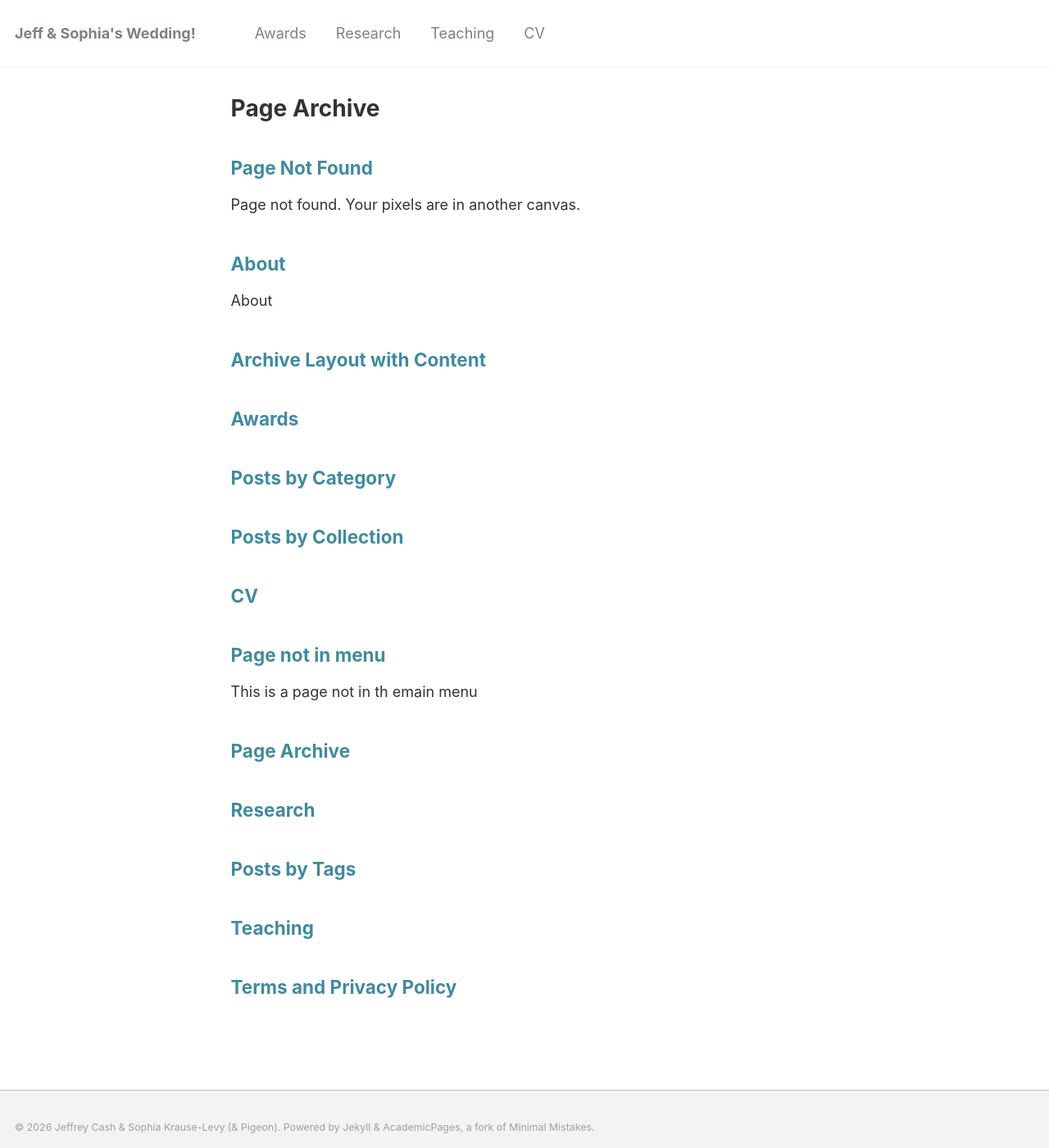
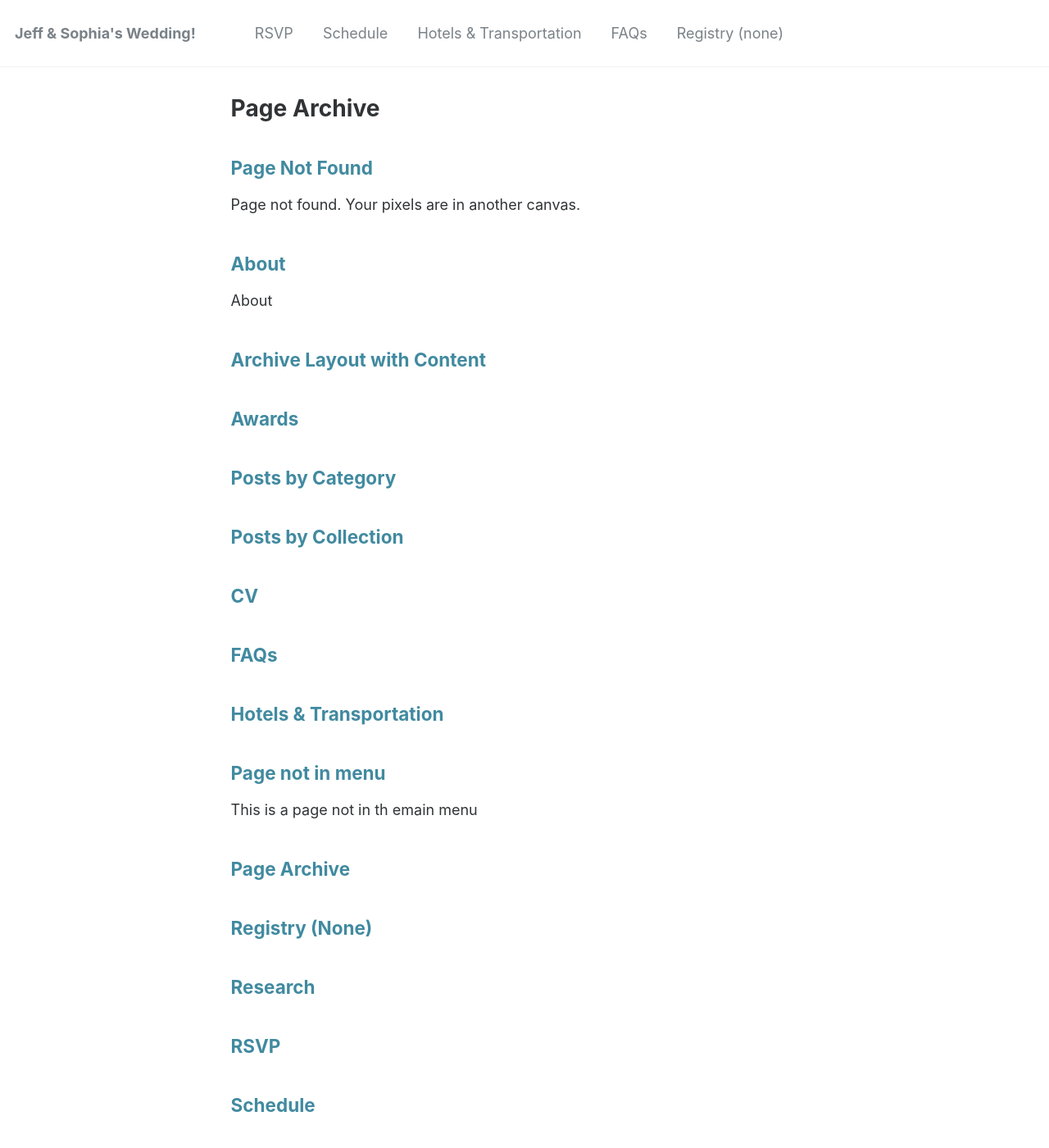
Before and after one commit to duckduckpigeon/duckduckpigeon.github.io, a Jekyll site: the page built from _pages/page-archive.html, in a window 1280 px wide and 1400 px high. Shown: the whole window at 82% size. Built offline with Jekyll 4.4.1, drawn with Linux system fonts in a browser that asks for light colours.

```diff
--- a/_data/authors.yml
+++ b/_data/authors.yml
@@ -3,6 +3,6 @@
 Sophia Krause-Levy:
   name        : "Sophia Krause-Levy"
   uri         : "https://www.skrauselevy.com"
-  email       : "skrausel@eng.ucsd.edu"
+  email       : "sophiakrauselevy@gmail.com"
   bio         : "Sophia Krause-Levy"
   avatar      : "profile.png"
--- a/_data/navigation.yml
+++ b/_data/navigation.yml
@@ -1,16 +1,17 @@
 # main links links
 main:
-  - title: "Awards"
-    url: /awards/
+  - title: "RSVP"
+    url: /rsvp/
 
-  - title: "Research"
-    url: /research/
+  - title: "Schedule"
+    url: /schedule/
 
-  - title: "Teaching"
-    url: /teaching/
+  - title: "Hotels & Transportation"
+    url: /hotels&transportation/
 
-  - title: "CV"
-    url: /cv/
 
-  # - title: "Students"
-  #   url: /students/
+  - title: "FAQs"
+    url: /faqs/
+
+  - title: "Registry (none)"
+    url: /registry/
--- /dev/null
+++ b/_pages/hotels&transportation.html
@@ -0,0 +1,8 @@
+---
+layout: archive
+title: "Hotels & Transportation"
+permalink: /hotels&transportation/
+author_profile: true
+---
+
+Coming soon!
```
Also changed, not shown: _data/seating.tsv (deleted, +0 -163 lines), _pages/faq.html (added, +8 -0 lines), _pages/registry.html (added, +11 -0 lines), _pages/rsvp.html (added, +8 -0 lines), _pages/schedule.html (added, +8 -0 lines).
